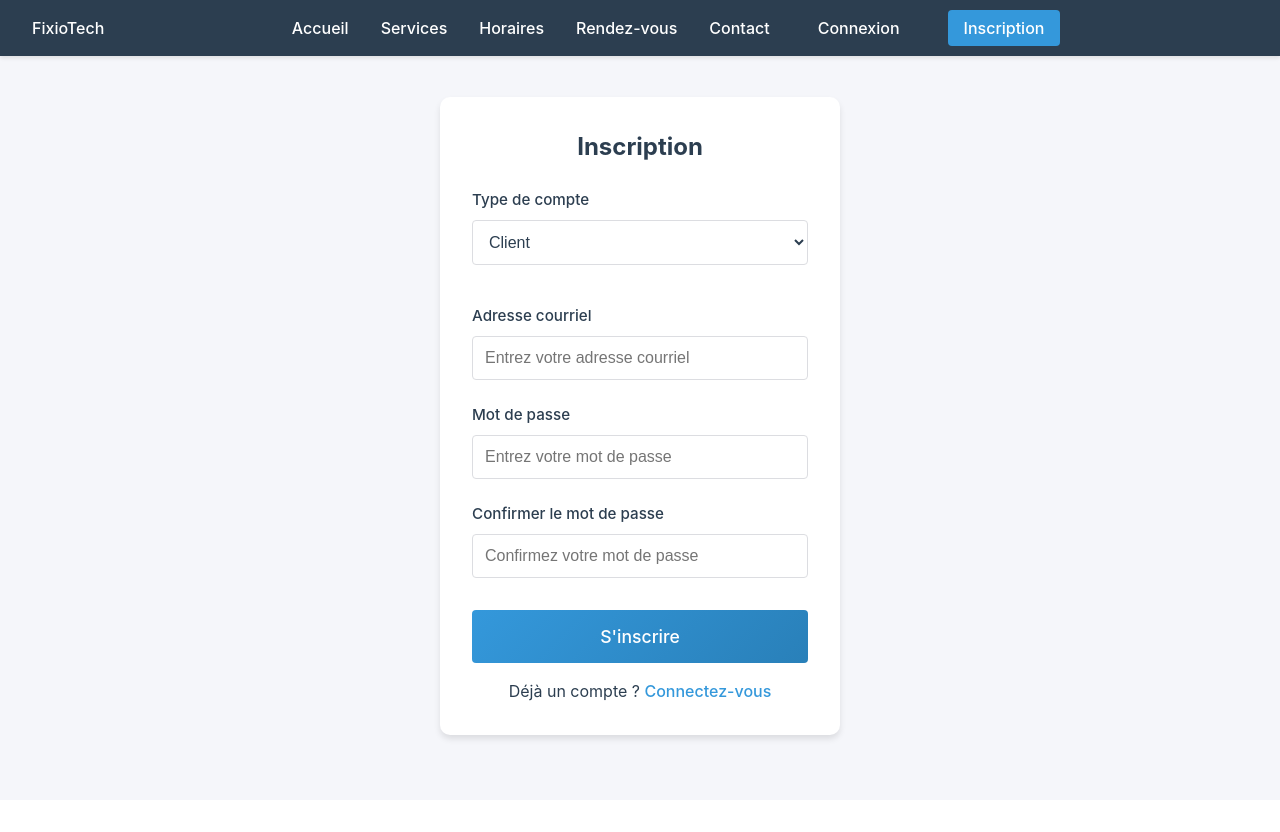
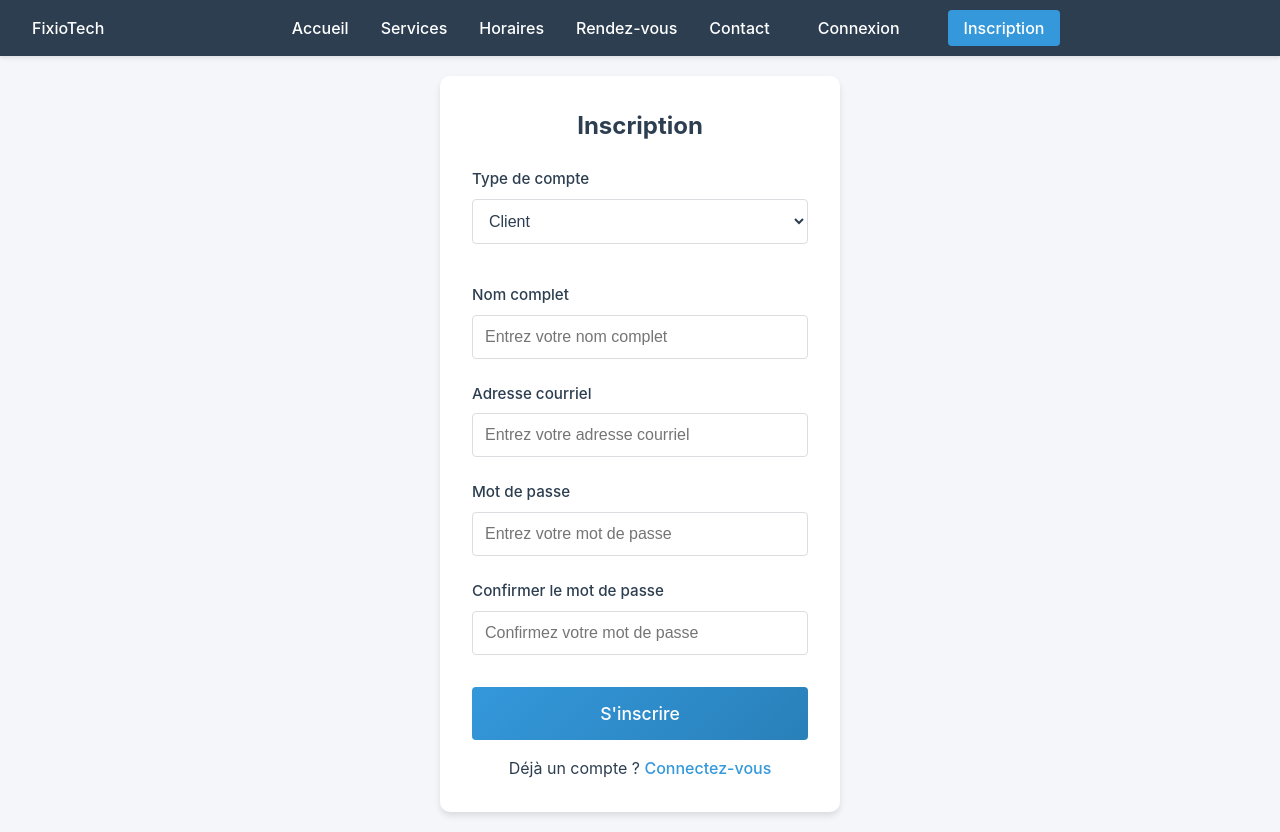
Before and after one commit to CharlouQC/FixioTech, a React (Vite) app: page /inscription in a window 1280 px wide. Before the commit the page ends 800 px from the top, so only its background shows below. Built offline with nearby package versions, Linux system fonts and the light colour scheme.

Commit message:
[Upd] Update page Inscription, ajout du champ Nom complet pour enregistrer le nom du client et employé

```diff
--- a/frontend/src/vues/inscription.jsx
+++ b/frontend/src/vues/inscription.jsx
@@ -5,6 +5,7 @@ import { addUtilisateur } from "../../services/apiUtilisateur";
 
 const Inscription = () => {
   const [formData, setFormData] = useState({
+    nom_complet: "",
     courriel: "",
     mot_de_passe: "",
     confirmer_mot_de_passe: "",
@@ -27,12 +28,19 @@ const Inscription = () => {
 
     // Validations
     if (
+      !formData.nom_complet ||
       !formData.courriel ||
       !formData.mot_de_passe ||
       !formData.confirmer_mot_de_passe ||
       !formData.role
     ) {
       setError("Veuillez remplir tous les champs");
+      return;
+    }
+
+    // Validation du nom complet
+    if (formData.nom_complet.trim().length < 2) {
+      setError("Veuillez entrer un nom complet valide");
       return;
     }
 
@@ -88,6 +96,17 @@ const Inscription = () => {
             </select>
           </div>
           <div className="form-groupe">
+            <label htmlFor="nom_complet">Nom complet</label>
+            <input
+              type="text"
+              id="nom_complet"
+              name="nom_complet"
+              value={formData.nom_complet}
+              onChange={handleChange}
+              placeholder="Entrez votre nom complet"
+            />
+          </div>
+          <div className="form-groupe">
             <label htmlFor="courriel">Adresse courriel</label>
             <input
               type="email"
```
